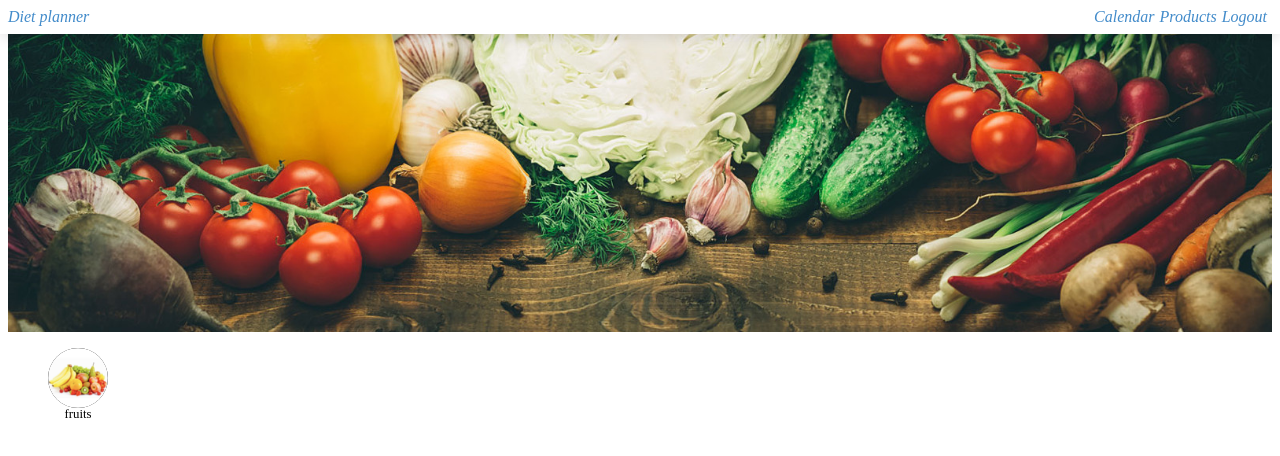
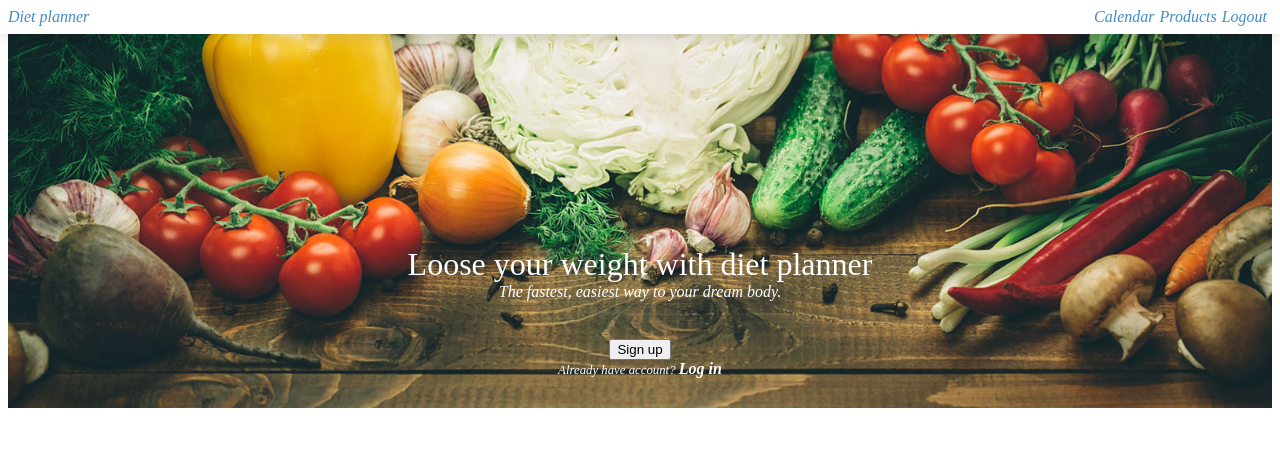
Before and after one commit to vinglfm/diet-planner, a React app: page / in a window 1280 px wide. Shown: the top 456 px of the page. Built offline with nearby package versions, Linux system fonts and the light colour scheme.

Commit message:
Added basic layout for caption

```diff
--- /dev/null
+++ b/src/Main/Button.jsx
@@ -0,0 +1,10 @@
+import React, {Component} from 'react';
+
+export class Button extends Component {
+
+  render() {
+    return (
+      <button>Sign up</button>
+    )
+  }
+}
--- a/src/Main/Caption.jsx
+++ b/src/Main/Caption.jsx
@@ -1,4 +1,6 @@
 import React, {Component} from 'react';
+import {FacebookButton} from './FacebookButton.jsx';
+import {Button} from './Button.jsx';
 import captionImg from '../../static/main_caption.jpg';
 import s from './main.scss';
 
@@ -14,6 +16,14 @@ export class Caption extends Component {
   render() {
     return (
       <div className='main__caption' style={captionStyle}>
+        <div className='main__caption__layout'>
+          <div className='main__caption__layout__header'>Loose your weight with diet planner</div>
+          <div className='main__caption__layout__subtext'>The fastest, easiest way to your dream body.</div>
+          <div className='main__caption__layout__auth'>
+            <Button/>
+            <div className='main__caption__layout__auth__text'>Already have account? <a>Log in</a></div>
+          </div>
+        </div>
       </div>
     );
   }
--- /dev/null
+++ b/src/Main/FacebookButton.jsx
@@ -0,0 +1,10 @@
+import React, {Component} from 'react';
+
+export class FacebookButton extends Component {
+
+  render() {
+    return (
+      <button>Sign up with Facebook</button>
+    )
+  }
+}
--- a/src/Main/main.scss
+++ b/src/Main/main.scss
@@ -1,8 +1,42 @@
 .main {
   &__caption {
+    position: relative;
+    text-align: center;
     background-size: cover;
     background-repeat: no-repeat;
     background-position: center 35%;
-    height: 300px;
+    height: 400px;
+
+    &__layout {
+      color: #fff;
+      position: absolute;
+      top: 50%;
+      left: 50%;
+      height: 30%;
+      width: 50%;
+      margin: 3% 0 0 -25%;
+
+      &__header {
+        font-size: 2rem;
+      }
+
+      &__subtext {
+        font-style: italic;
+      }
+
+      &__auth {
+        margin-top: 6%;
+
+        &__text {
+          font-style: italic;
+          font-size: .8rem;
+
+          a {
+            font-weight: bold;
+            font-size: 1rem;
+          }
+        }
+      }
+    }
   }
 }
--- a/src/app/App.jsx
+++ b/src/app/App.jsx
@@ -1,8 +1,6 @@
 import React, {Component} from 'react';
 import {Navbar} from '../Navbar';
-import {Product} from '../Product';
 import {Caption} from '../Main/Caption.jsx';
-import fruits from '../../static/fruits.png';
 import s from './app.scss';
 
 export class App extends Component {
@@ -13,10 +11,9 @@ export class App extends Component {
   render() {
     return (
       <div>
-        <Navbar>Test</Navbar>
+        <Navbar/>
         <div className='app'>
-          <Caption></Caption>
-          <Product title='fruits' image={fruits}></Product>
+          <Caption/>
         </div>
       </div>
     );
--- a/src/app/app.scss
+++ b/src/app/app.scss
@@ -1,3 +1,3 @@
 .app {
-  margin-top: 2rem;
+  background-color: #ECECEA;
 }
```
